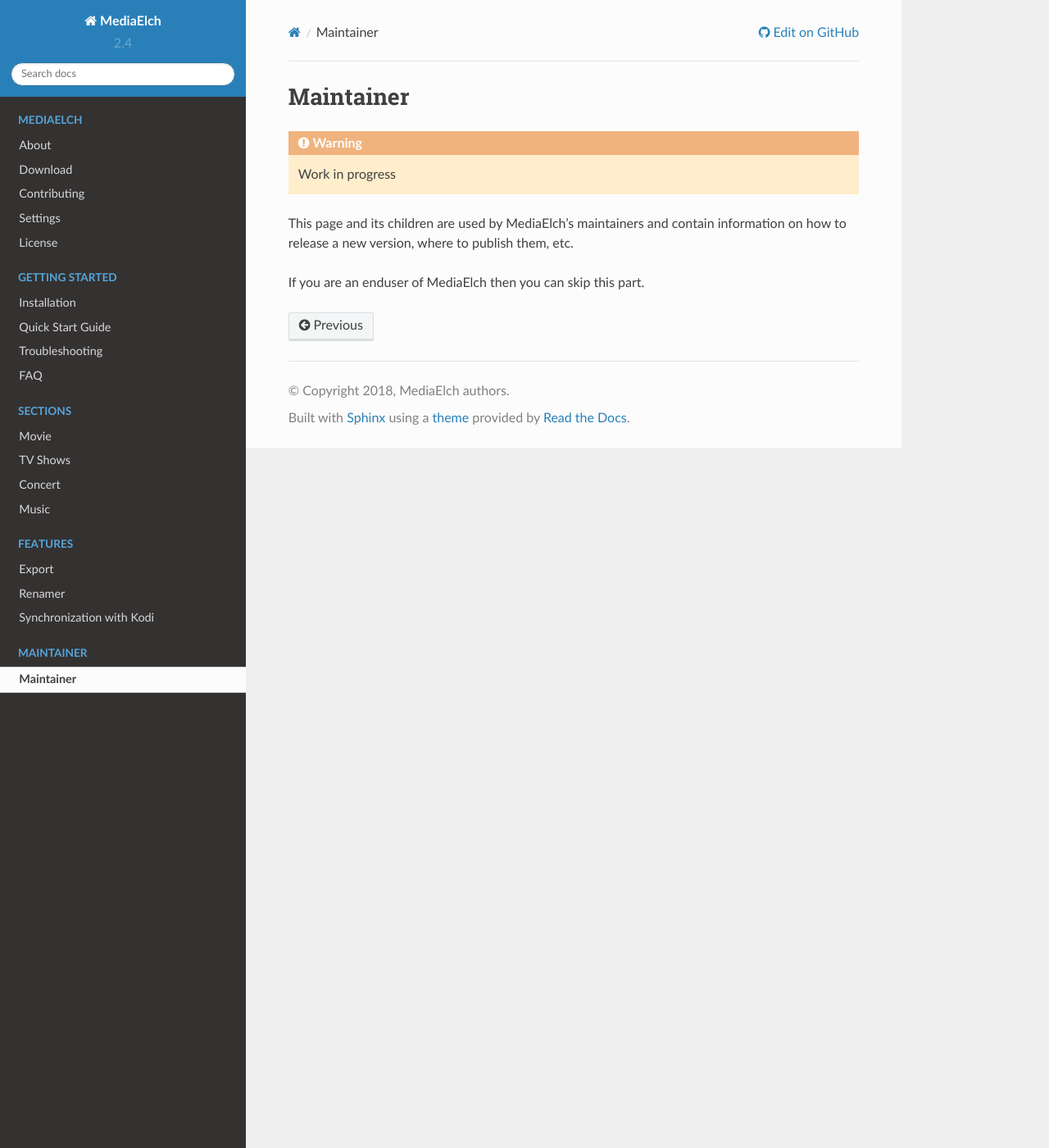
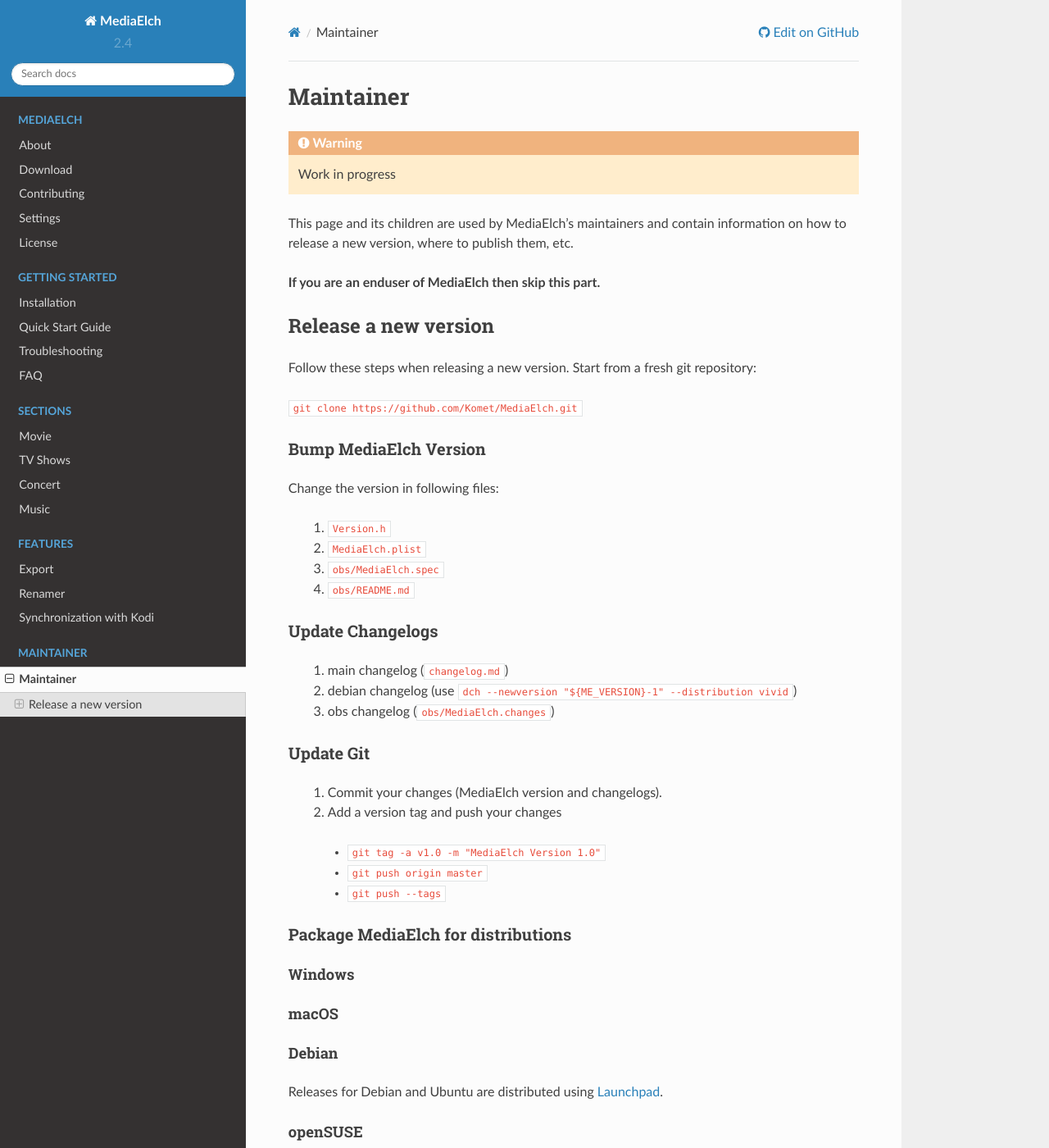
Before and after one commit to mediaelch/mediaelch-doc, a Sphinx documentation site: the page built from docs/source/maintainer/index.rst, in a window 1280 px wide and 1400 px high. Shown: the whole window at 82% size. Built offline with Sphinx 7.4.7 and the Read the Docs theme 2.0.0, drawn with Linux system fonts in a browser that asks for light colours; pages that are not in the unit, such as notebooks, are missing from menus; some of the changed text lies outside the part shown.

Commit message:
[Maintainer] Add maintainer sections

```diff
--- a/docs/source/maintainer/index.rst
+++ b/docs/source/maintainer/index.rst
@@ -9,4 +9,64 @@
 This page and its children are used by MediaElch's maintainers and contain information
 on how to release a new version, where to publish them, etc.
 
-If you are an enduser of MediaElch then you can skip this part.
+**If you are an enduser of MediaElch then skip this part.**
+
+
+Release a new version
+=====================
+
+Follow these steps when releasing a new version. Start from a fresh git repository:
+
+``git clone https://github.com/Komet/MediaElch.git``
+
+Bump MediaElch Version
+**********************
+
+Change the version in following files:
+
+ 1. ``Version.h``
+ 2. ``MediaElch.plist``
+ 3. ``obs/MediaElch.spec``
+ 4. ``obs/README.md``
+
+Update Changelogs
+*****************
+
+ 1. main changelog (``changelog.md``)
+ 2. debian changelog (use ``dch --newversion "${ME_VERSION}-1" --distribution vivid``)
+ 3. obs changelog (``obs/MediaElch.changes``)
+
+Update Git
+**********
+
+ 1. Commit your changes (MediaElch version and changelogs).
+ 2. Add a version tag and push your changes
+  - ``git tag -a v1.0 -m "MediaElch Version 1.0"``
+  - ``git push origin master``
+  - ``git push --tags``
+
+Package MediaElch for distributions
+***********************************
+
+Windows
+-------
+
+macOS
+-----
+
+Debian
+------
+
+Releases for Debian and Ubuntu are distributed using Launchpad_.
+
+openSUSE
+--------
+
+Releases for openSUSE are distributed using the `open build service`_.
+
+.. _Launchpad: https://launchpad.net/
+.. _open build service: https://openbuildservice.org/
+
+.. todo::
+
+  Not done, yet.
```
